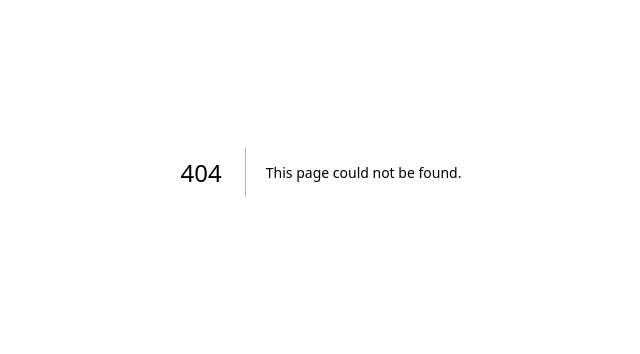
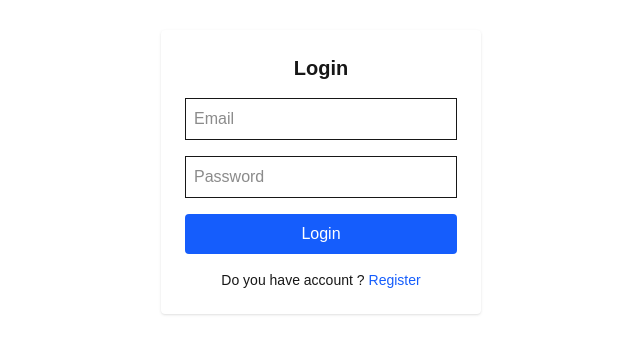
Before and after one commit to DatPHP/Henry-todolist-app, a Next.js app: page /login in a window 1280 px wide. Before the commit this address had no page. Shown: the part 228-582 px from the top of the page, without its empty margins (319-959 px from the left). Built offline with nearby package versions, Linux system fonts and the light colour scheme.

Commit message:
Build Login and register

```diff
--- /dev/null
+++ b/app/api/auth/login/route.ts
@@ -0,0 +1,46 @@
+import { prisma } from "@/lib/prisma";
+import bcrypt from "bcryptjs";
+import jwt from "jsonwebtoken";
+import { NextResponse } from "next/server";
+
+export async function POST(req: Request) {
+
+  const body = await req.json();
+
+  const { email, password } = body;
+
+  const user = await prisma.user.findUnique({
+    where: { email },
+  });
+
+  if (!user) {
+    return NextResponse.json(
+      { error: "Invalid login" },
+      { status: 401 }
+    );
+  }
+
+  const match = await bcrypt.compare(password, user.password);
+
+  if (!match) {
+    return NextResponse.json(
+      { error: "Invalid login" },
+      { status: 401 }
+    );
+  }
+
+  const token = jwt.sign(
+    { userId: user.id },
+    process.env.JWT_SECRET!,
+    { expiresIn: "7d" }
+  );
+
+  return NextResponse.json({
+    token,
+    user: {
+      id: user.id,
+      name: user.name,
+      email: user.email,
+    },
+  });
+}
--- /dev/null
+++ b/app/api/auth/register/route.ts
@@ -0,0 +1,43 @@
+import { prisma } from "@/lib/prisma";
+import { NextResponse } from "next/server";
+import bcrypt from "bcryptjs";
+import { randomUUID } from "crypto";
+
+export async function POST(req: Request) {
+  const body = await req.json();
+
+  const { name, email, password } = body;
+
+  if (!name || !email || !password) {
+    return NextResponse.json(
+      { error: "Missing fields" },
+      { status: 400 }
+    );
+  }
+
+  const exist = await prisma.user.findUnique({
+    where: { email },
+  });
+
+  if (exist) {
+    return NextResponse.json(
+      { error: "Email already exists" },
+      { status: 400 }
+    );
+  }
+
+  const hashed = await bcrypt.hash(password, 10);
+
+  await prisma.user.create({
+    data: {
+      id: randomUUID(),
+      name,
+      email,
+      password: hashed,
+    },
+  });
+
+  return NextResponse.json({
+    message: "Register success",
+  });
+}
--- /dev/null
+++ b/app/login/page.tsx
@@ -0,0 +1,84 @@
+"use client";
+
+import { useState } from "react";
+import { useRouter } from "next/navigation";
+
+export default function LoginPage() {
+
+  const router = useRouter();
+
+  const [email,setEmail] = useState("");
+  const [password,setPassword] = useState("");
+  const [error,setError] = useState("");
+
+  async function handleSubmit(e:any){
+
+    e.preventDefault();
+
+    const res = await fetch("/api/auth/login",{
+      method:"POST",
+      headers:{
+        "Content-Type":"application/json"
+      },
+      body:JSON.stringify({email,password})
+    })
+
+    const data = await res.json()
+
+    if(!res.ok){
+      setError(data.error)
+      return
+    }
+
+    localStorage.setItem("token",data.token)
+
+    router.push("/")
+  }
+
+  return (
+
+    <div className="flex items-center justify-center h-screen">
+
+      <form onSubmit={handleSubmit} className="bg-white p-6 rounded shadow w-80 space-y-4">
+
+        <h1 className="text-xl font-bold text-center">Login</h1>
+
+        <input
+          type="email"
+          placeholder="Email"
+          className="border w-full p-2"
+          value={email}
+          onChange={e=>setEmail(e.target.value)}
+          required
+        />
+
+        <input
+          type="password"
+          placeholder="Password"
+          className="border w-full p-2"
+          value={password}
+          onChange={e=>setPassword(e.target.value)}
+          required
+        />
+
+        {error && <p className="text-red-500">{error}</p>}
+
+        <button className="bg-blue-600 text-white w-full p-2 rounded">
+          Login
+        </button>
+
+        <p className="text-sm text-center">
+
+          Do you have account ?
+
+          <a href="/register" className="text-blue-600 ml-1">
+            Register
+          </a>
+
+        </p>
+
+      </form>
+
+    </div>
+  )
+}
--- a/app/page.tsx
+++ b/app/page.tsx
@@ -4,8 +4,27 @@ import { useState } from "react";
 import CalendarView from "@/components/calendar-view";
 import TodoList from "@/components/todo-list";
 import Link from "next/link";
+import { useEffect } from "react"
+import { useRouter } from "next/navigation"
 
 export default function Home() {
+
+  //  Check login ? not login to go homepage
+  const router = useRouter()
+
+  useEffect(()=>{
+
+    const token = localStorage.getItem("token")
+
+    if(!token){
+
+      router.push("/login")
+
+    }
+
+  },[])
+
+  // show date and set value
   const [date, setDate] = useState<string>(() =>
     new Date().toISOString().slice(0, 10),
   );
--- /dev/null
+++ b/app/register/page.tsx
@@ -0,0 +1,81 @@
+"use client"
+
+import { useState } from "react"
+import { useRouter } from "next/navigation"
+
+export default function RegisterPage(){
+
+  const router = useRouter()
+
+  const [name,setName] = useState("")
+  const [email,setEmail] = useState("")
+  const [password,setPassword] = useState("")
+
+  async function submit(e:any){
+
+    e.preventDefault()
+
+    const res = await fetch("/api/auth/register",{
+      method:"POST",
+      headers:{
+        "Content-Type":"application/json"
+      },
+      body:JSON.stringify({name,email,password})
+    })
+
+    if(res.ok){
+
+      alert("Register success")
+
+      router.push("/login")
+
+    }
+
+  }
+
+  return(
+
+    <div className="flex items-center justify-center h-screen">
+
+      <form onSubmit={submit} className="bg-white p-6 rounded shadow w-80 space-y-4">
+
+        <h1 className="text-xl font-bold text-center">
+          Register
+        </h1>
+
+        <input
+          placeholder="Name"
+          className="border w-full p-2"
+          value={name}
+          onChange={e=>setName(e.target.value)}
+          required
+        />
+
+        <input
+          type="email"
+          placeholder="Email"
+          className="border w-full p-2"
+          value={email}
+          onChange={e=>setEmail(e.target.value)}
+          required
+        />
+
+        <input
+          type="password"
+          placeholder="Password"
+          className="border w-full p-2"
+          value={password}
+          onChange={e=>setPassword(e.target.value)}
+          required
+        />
+
+        <button className="bg-green-600 text-white w-full p-2 rounded">
+          Register
+        </button>
+
+      </form>
+
+    </div>
+
+  )
+}
--- a/package.json
+++ b/package.json
@@ -18,7 +18,9 @@
     "@mui/icons-material": "^7.3.9",
     "@mui/material": "^7.3.9",
     "@prisma/client": "^5.22.0",
+    "bcryptjs": "^3.0.3",
     "dayjs": "^1.11.19",
+    "jsonwebtoken": "^9.0.3",
     "next": "16.1.6",
     "prisma": "^5.22.0",
     "react": "19.2.3",
@@ -31,6 +33,7 @@
   "devDependencies": {
     "@tailwindcss/postcss": "^4",
     "@types/fullcalendar": "^3.8.0",
+    "@types/jsonwebtoken": "^9.0.10",
     "@types/node": "^20",
     "@types/react": "^19",
     "@types/react-dom": "^19",
```
Also changed, not shown: 2 other files (tests, documents, lock files or other folders).
